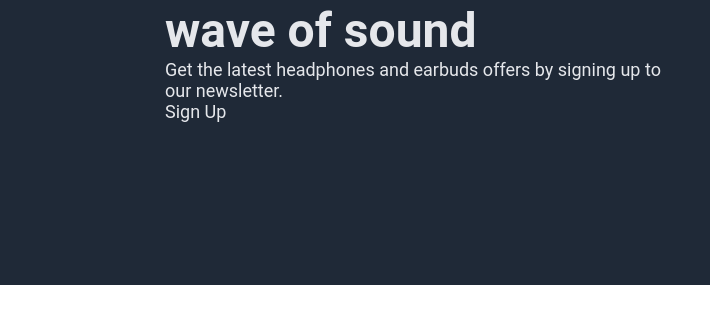
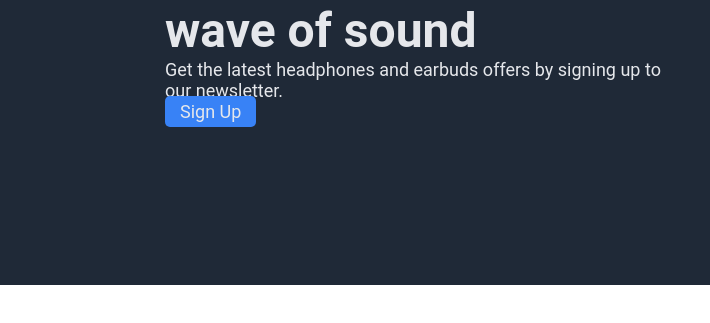
Before and after one commit to idkwn2p/Landing, a plain HTML site: page index.html in a window 1280 px wide. Shown: the part 267-590 px from the top of the page, 0-710 px from the left. Drawn offline with Linux system fonts and the light colour scheme.

Commit message:
Edit sign up button

```diff
--- a/index.html
+++ b/index.html
@@ -23,7 +23,7 @@
             <div class="text">
                 <div class="main-text">Experience the new wave of sound</div>
                 <div>Get the latest headphones and earbuds offers by signing up to our newsletter.</div>
-                <a>Sign Up</a>
+                <a href="#" class="button">Sign Up</a>
             </div>
             <div class="img"><img src="./photos/headphones.jpg" alt="Man with headphones."></div>
         </div>
--- a/style.css
+++ b/style.css
@@ -13,6 +13,14 @@ html {
 
 .hero {
     background-color: #1f2937;
+}
+
+.button {
+    background-color: #3882f6;
+}
+
+.button:hover{
+    background-color: #3e72c6
 }
 
 .logo {
@@ -55,6 +63,7 @@ body,
     flex-direction: column;
 }
 
+/* Hero */
 .header {
     align-items: center;
     justify-content: space-around;
@@ -77,6 +86,14 @@ body,
     padding-block: 20px;
 }
 
+.button {
+    padding-block: 5px;
+    padding-inline: 15px;
+    border-radius: 5px;
+}
+
+/* Products */
+
 
 /* Header links and hero's image */
 
@@ -85,7 +102,7 @@ body,
     gap: 20px;
 }
 
-.header a {
+.hero a {
     text-decoration: none;
 }
 
```
